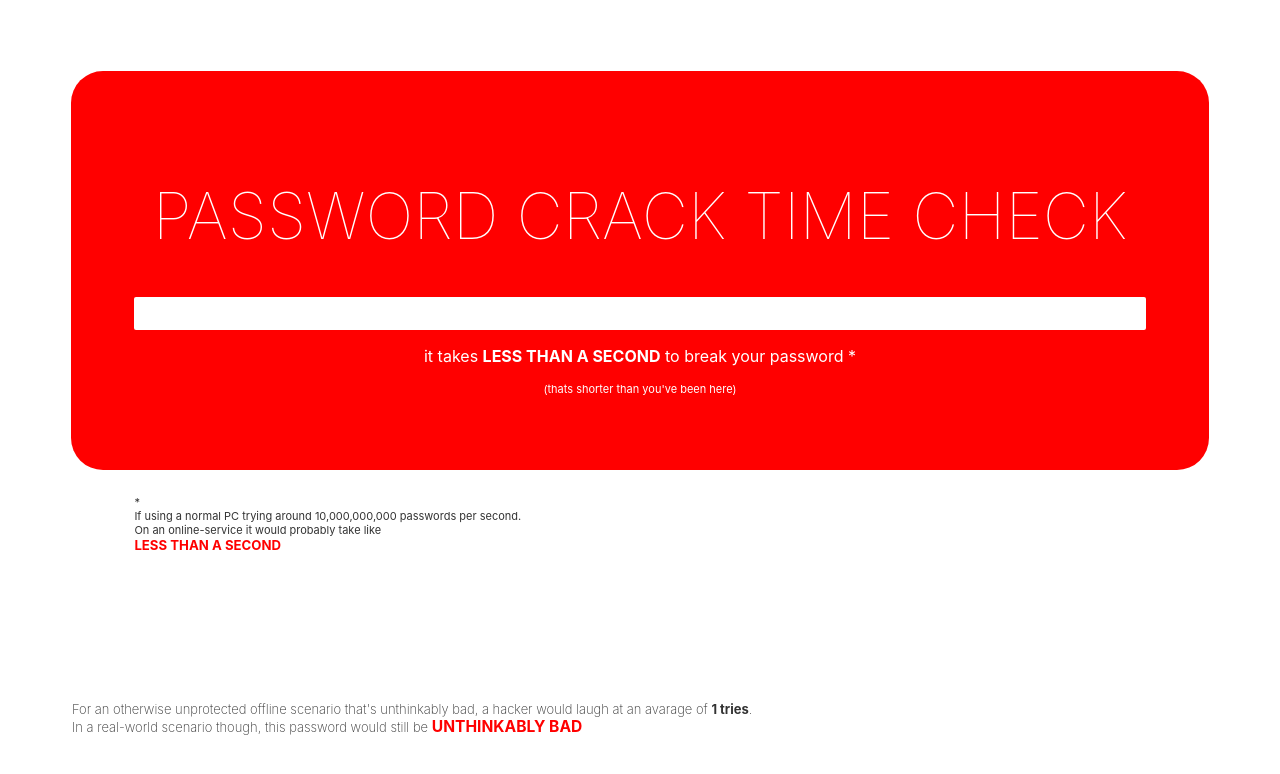
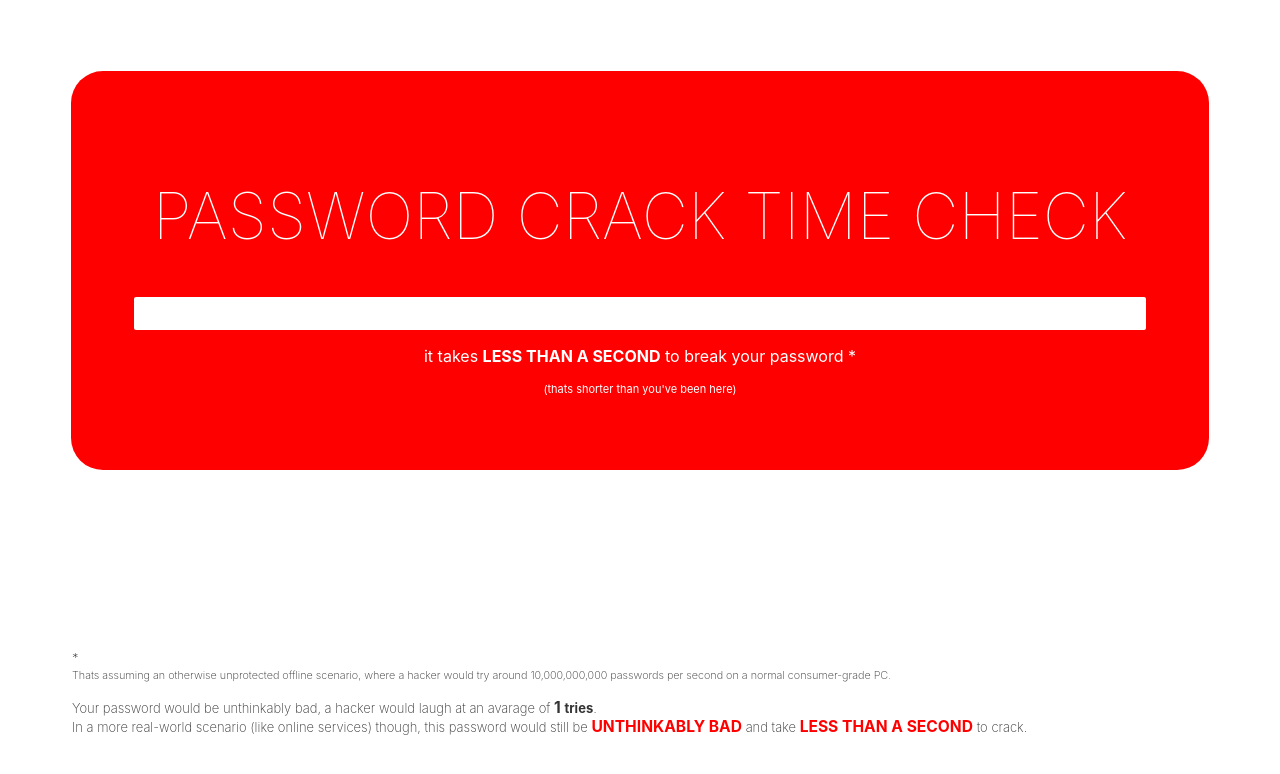
Before and after one commit to HannesGitH/password-check, a Svelte app in the folder svelte/: page / in a window 1280 px wide. Shown: the top 774 px of the page. Built offline with nearby package versions, Linux system fonts and the light colour scheme.

Commit message:
combined both footnotes into one

```diff
--- a/svelte/public/build/bundle.css
+++ b/svelte/public/build/bundle.css
@@ -1 +1 @@
-main.svelte-c65jqb{text-align:center;padding:5%;margin:5%;margin-bottom:2%;color:white;border-radius:2em;transition:background-color 0.8s ease}#securityText.svelte-c65jqb{font-weight:700;font-size:larger;text-transform:uppercase}[mini].svelte-c65jqb{font-size:11px}h1.svelte-c65jqb{text-transform:uppercase;font-size:4em;font-weight:100}@media(max-width: 740px){main.svelte-c65jqb{max-width:none}h1.svelte-c65jqb{font-size:1.5em}}#main.svelte-ekokg1{font-weight:200;font-size:small;padding:5%;position:fixed;bottom:0}#securityText.svelte-ekokg1{font-weight:700;font-size:larger;text-transform:uppercase}input.svelte-azs2v{margin:0 auto;width:100%;outline:none;text-align:center;border:none}input.svelte-azs2v:focus{}
+main.svelte-c65jqb{text-align:center;padding:5%;margin:5%;margin-bottom:2%;color:white;border-radius:2em;transition:background-color 0.8s ease}#securityText.svelte-c65jqb{font-weight:700;font-size:larger;text-transform:uppercase}[mini].svelte-c65jqb{font-size:11px}h1.svelte-c65jqb{text-transform:uppercase;font-size:4em;font-weight:100}@media(max-width: 740px){main.svelte-c65jqb{max-width:none}h1.svelte-c65jqb{font-size:1.5em}}input.svelte-azs2v{margin:0 auto;width:100%;outline:none;text-align:center;border:none}input.svelte-azs2v:focus{}#main.svelte-odhclv{font-weight:200;font-size:small;padding:5%}#main.footer.svelte-odhclv{position:fixed;bottom:0}#securityText.svelte-odhclv{font-weight:700;font-size:larger;text-transform:uppercase}#tries.svelte-odhclv{font-weight:700;font-size:larger}
--- a/svelte/src/App.svelte
+++ b/svelte/src/App.svelte
@@ -7,7 +7,7 @@
   import { slide } from "svelte/transition";
 
   let hasFootNote: Boolean = true;
-  let usesOldFootNote: Boolean = true;
+  let usesOldFootNote: Boolean = false;
 </script>
 
 <main style="background-color: #{$color};">
--- a/svelte/src/tries.svelte
+++ b/svelte/src/tries.svelte
@@ -23,20 +23,12 @@
   ];
 </script>
 
-<MediaQuery query="(min-height: 30em)" let:matches>
-  {#if matches}
-    <div id="main">
-      <!-- {#if thisIsTheFootNote}
-        * <br />
-      {/if} -->
-      For an otherwise unprotected offline scenario
-      <!-- {#if thisIsTheFootNote}
-        ( = a normal PC trying around {Number(10000000000).toLocaleString()} passwords
-        per second)
-      {/if} -->
-      that's {scoreStrings[$harderScore]}, a hacker would {scoreStrings2[
+<MediaQuery query="(min-height: 30em) and (min-width: 20em)" let:matches>
+  <div id="main" class={matches ? "footer" : "normal"}>
+    {#if !thisIsTheFootNote}
+      For an otherwise unprotected offline scenario that's {scoreStrings[
         $harderScore
-      ]} an avarage of
+      ]}, a hacker would {scoreStrings2[$harderScore]} an avarage of
       <strong>{$security.guesses.toLocaleString()} tries</strong>. <br />
       In a real-world scenario though, this password would {scoreStrings[
         $harderScore
@@ -46,8 +38,32 @@
       <span id="securityText" style="color: #{$color_easy}"
         >{scoreStrings[$security.score]}</span
       >
-    </div>
-  {/if}
+    {:else}
+      * <br />
+      <small>
+        Thats assuming an otherwise unprotected offline scenario, where a hacker
+        would try around {Number(10000000000).toLocaleString()} passwords per second
+        on a normal consumer-grade PC.
+      </small> <br /><br />
+      Your password would be {scoreStrings[$harderScore]}, a hacker would {scoreStrings2[
+        $harderScore
+      ]} an avarage of
+      <span id="tries"> {$security.guesses.toLocaleString()} </span><strong
+        >tries</strong
+      >. <br />
+      In a more real-world scenario (like online services) though, this password
+      would {scoreStrings[$harderScore] == scoreStrings[$security.score]
+        ? "still"
+        : ""} be
+      <span id="securityText" style="color: #{$color_easy}"
+        >{scoreStrings[$security.score]}</span
+      >
+      and take
+      <span id="securityText" style="color: #{$color_easy}"
+        >{$security.crack_times_display.online_no_throttling_10_per_second.toUpperCase()}</span
+      > to crack.
+    {/if}
+  </div>
 </MediaQuery>
 
 <style>
@@ -55,6 +71,9 @@
     font-weight: 200;
     font-size: small;
     padding: 5%;
+  }
+
+  #main.footer {
     position: fixed;
     bottom: 0;
   }
@@ -64,4 +83,9 @@
     font-size: larger;
     text-transform: uppercase;
   }
+
+  #tries {
+    font-weight: 700;
+    font-size: larger;
+  }
 </style>
```
Also changed, not shown: svelte/public/build/bundle.js, 1 other file (tests, documents, lock files or other folders).
